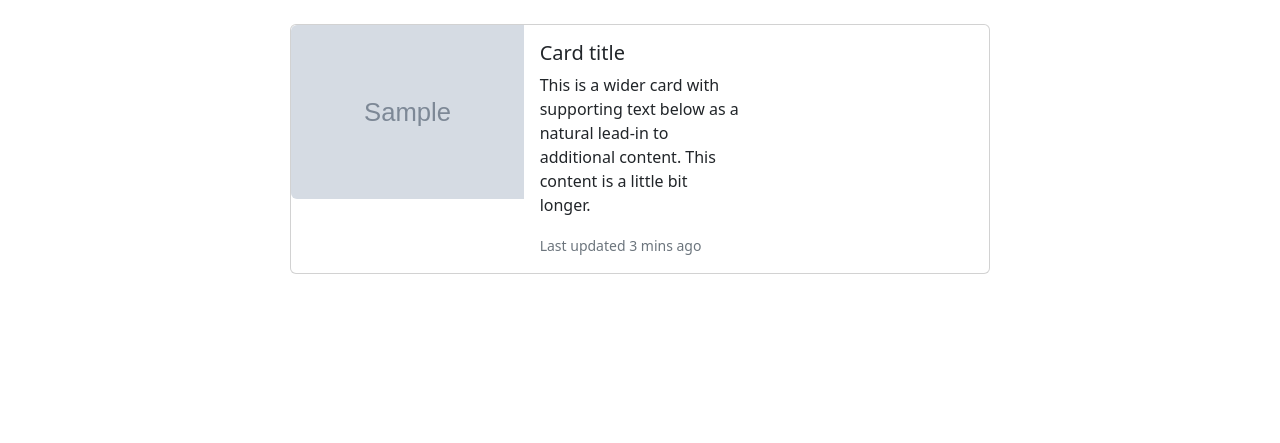
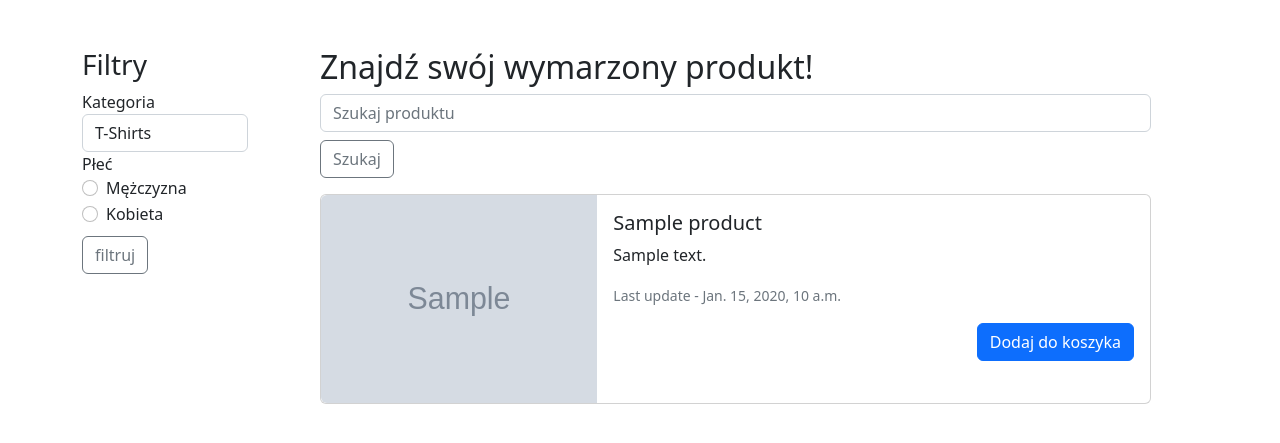
Before and after one commit to Sjemanko/shop-app, a Django app: page /products/ in a window 1280 px wide. Shown: the part 56-499 px from the top of the page. Run offline with Django 4.2, Linux system fonts and the light colour scheme; tables that the repository leaves empty hold one stand-in row (values such as "Sample post"); grey boxes marked "Sample" are stand-in pictures.

Commit message:
added filters to item_list

```diff
--- a/shopApp/ListItems/templates/ListItems/products.html
+++ b/shopApp/ListItems/templates/ListItems/products.html
@@ -19,35 +19,74 @@
 
 
 {% block content %}
+<div class="container mt-5">
+  <div class="row">
+    <div class="col-md-2 me-5">
+      <h3>Filtry</h3>
+      <form id="filterForm" method="POST" action="{{ request.path }}">
+        {% csrf_token %}
+        <div class="form-group">
+          <label for="category">Kategoria</label>
+          <select class="form-control" id="category">
+            {% for category in product_categories %}
+            <option>{{ category }}</option>
+            {% endfor %}
+          </select>
+        </div>
+        <div class="form-group">
+          <label>Płeć</label><br>
+          <div class="form-check form-check-inline">
+            <input class="form-check-input" type="radio" name="radio" id="gender-male" value="M">
+            <label class="form-check-label" for="gender-male">Mężczyzna</label>
+          </div>
+          <div class="form-check form-check-inline">
+            <input class="form-check-input" type="radio" name="radio" id="gender-female" value="FE">
+            <label class="form-check-label" for="gender-female">Kobieta</label>
+          </div>
+        </div>
+        <button class="btn btn-outline-secondary mt-2" type="submit" name="filter_button">filtruj</button>
+      </form>
+    </div>
+    <div class="col-md-9">
+      <div class="form-inline my-2 my-lg-0 mt-5">
+        <h2 class="">Znajdź swój wymarzony produkt!</h2>
+        <form id="searchbarForm" method=POST action="{{ request.path }}">
+          {% csrf_token %}
+          <input class="form-control mr-sm-2 mb-2" type="search" placeholder="Szukaj produktu" aria-label="Search" name="name">
+          <button class="btn btn-outline-secondary my-2 my-sm-0" name="search_button" type="submit">Szukaj</button>
+        </form>
+      </div>
+      <div class="card-deck mt-3">
+        <!-- Lista produktów z komponentem "card" -->
       {% for item in item_list %}
-<div class="card mb-3 mx-auto mt-4 " style="max-width: 700px;">
+      <div class="card mb-3">
         <div class="row g-0">
           <div class="col-md-4">
             {% if item.image %}
-      <img
-        src="{{ item.image.url }}"
-        alt="item photo"
-        class="img-fluid rounded-start"
-      />
+            <img src="{{ item.image.url }}" class="img-fluid rounded-start" alt="...">
             {% endif %}
           </div>
-    <div class="col-md-4">
+          <div class="col-md-8">
             <div class="card-body">
-        <h5 class="card-title">Card title</h5>
-        <p class="card-text">
-          This is a wider card with supporting text below as a natural lead-in to
-          additional content. This content is a little bit longer.
-        </p>
-        <p class="card-text">
-          <small class="text-muted">Last updated 3 mins ago</small>
-        </p>
+              <h5 class="card-title">{{ item.name }}</h5>
+              <p class="card-text">{{ item.product_description }}</p>
+              <p class="card-text"><small class="text-muted">Last update - {{ item.updated_at }}</small></p>
+              <div class="d-grid gap-2 d-md-flex justify-content-md-end">
+                <a href="#" class="btn btn-primary">Dodaj do koszyka</a>
+              </div>
             </div>
           </div>
         </div>
       </div>
       {% endfor %}
+    </div>
+    </div>
+  </div>
+</div>
 {% endblock %}
-
 {% block script %}
-<script src="https://cdn.jsdelivr.net/npm/bootstrap@5.2.3/dist/js/bootstrap.bundle.min.js" integrity="sha384-kenU1KFdBIe4zVF0s0G1M5b4hcpxyD9F7jL+jjXkk+Q2h455rYXK/7HAuoJl+0I4" crossorigin="anonymous"></script>
+<script src="https://cdn.jsdelivr.net/npm/bootstrap@5.2.3/dist/js/bootstrap.bundle.min.js" integrity="sha384-kenU1KFdBIe4zVF0s0G1M5b4hcpxyD9F7jL+jjXkk+Q2h455rYXK/7HAuoJl+0I4" crossorigin="anonymous">
+</script>
+<script src="{% static 'products_filters/filter.js' %}" type="text/javascript">
+</script>
 {% endblock %}
--- a/shopApp/ListItems/views.py
+++ b/shopApp/ListItems/views.py
@@ -1,5 +1,7 @@
 from django.shortcuts import render
 from .models import Product
+from django.http import response
+from django.shortcuts import redirect
 
 # Create your views here.
 
@@ -8,5 +10,21 @@ def product_page(request, gender, category):
 
 def show_all_products(request):
     products = Product.objects.all()
-    print(products)
-    return render(request, 'ListItems/products.html', {'item_list': products })
+    products_categories = Product.ClothCategory
+    if request.method == "POST":
+        if 'search_button' in request.POST:
+            filtered_products = filter_products_by_name(request, request.POST['name'])
+            products = filtered_products
+        elif 'filter_button' in request.POST and 'radio' in request.POST:
+            filtered_products = filter_products_by_gender(request, request.POST['radio'])
+            products = filtered_products
+    return render(request, 'ListItems/products.html', {'item_list': products, "product_categories": products_categories })
+
+
+def filter_products_by_name(request, product_name):
+    filtered_products = Product.objects.filter(name__contains=product_name)
+    return filtered_products
+
+def filter_products_by_gender(request, gender):
+    filtered_products = Product.objects.filter(gender=gender)
+    return filtered_products
--- /dev/null
+++ b/shopApp/static/products_filters/filter.js
@@ -0,0 +1,9 @@
+function rememberChoice(myRadio) {
+  sessionStorage.setItem("RadioButton",myRadio.id);
+}
+
+var data = sessionStorage.getItem('RadioButton');
+
+if(data!=null){
+  document.getElementById(data).checked = true;
+}
--- a/shopApp/templates/includes/item_list.html
+++ b/shopApp/templates/includes/item_list.html
@@ -1,5 +1,5 @@
 {% for item in item_list %}
-<div class="d-flex flex-row bd-highlight mb-3">
+{% comment %} <div class="d-flex flex-row bd-highlight mb-3">
   <div class="col-lg-3 col-md-6 mb-4 mb-lg-0">
     <!-- Card-->
     <div class="card rounded shadow-sm border-0">
@@ -18,5 +18,5 @@
         </ul>
       </div>
     </div>
-  </div>
+  </div> {% endcomment %}
 {% endfor %}
```
Also changed, not shown: shopApp/ListItems/urls.py (line endings or trailing spaces). Lines whose indentation alone changed are shown as unchanged.
